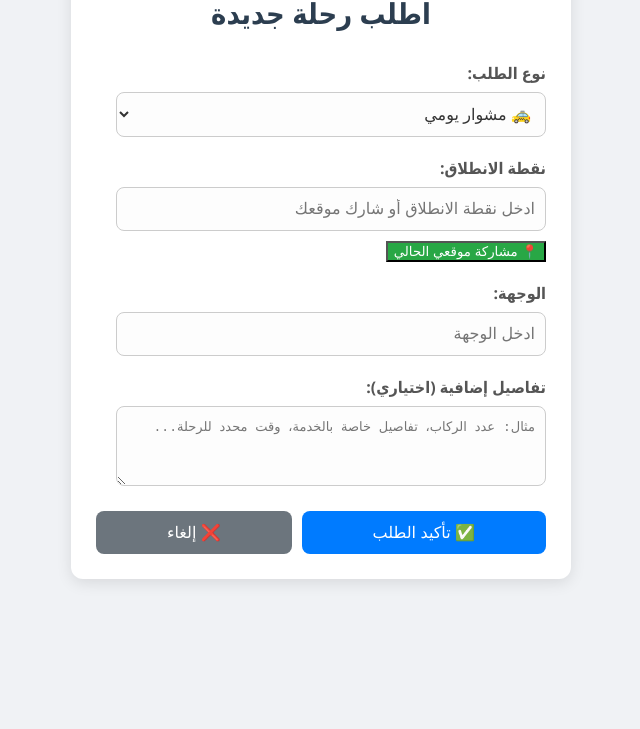
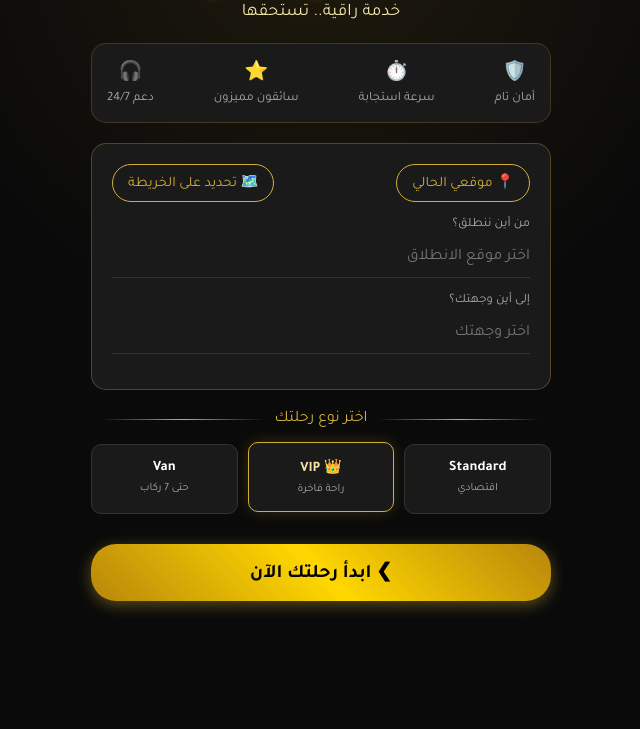
Before and after one commit to saddamsaleh4538/taxi-app, a plain HTML site: page index.html in a window 1280 px wide. Shown: the part 71-800 px from the top of the page, without its empty margins (319-959 px from the left). Drawn offline with Linux system fonts and the light colour scheme; a script that the page names is missing.

Commit message:
Update index.html

```diff
--- a/index.html
+++ b/index.html
@@ -3,161 +3,265 @@
 <head>
     <meta charset="UTF-8">
     <meta name="viewport" content="width=device-width, initial-scale=1.0">
-    <title>اطلب رحلة - تاكسي الإمبراطور</title>
+    <title>تاكسي الإمبراطور - VIP</title>
     <script src="https://telegram.org/js/telegram-web-app.js"></script>
+    <!-- استدعاء خط عربي فخم -->
+    <link href="https://fonts.googleapis.com/css2?family=Tajawal:wght@400;700;800&display=swap" rel="stylesheet">
     <style>
+        :root {
+            --gold: #d4af37;
+            --gold-light: #f3e5ab;
+            --dark-bg: #0a0a0a;
+            --card-bg: #1a1a1a;
+            --text-light: #ffffff;
+            --text-gray: #aaaaaa;
+        }
+
         body {
-            font-family: 'Segoe UI', Tahoma, Geneva, Verdana, sans-serif;
-            background-color: var(--tg-theme-bg-color, #f0f2f5);
-            color: var(--tg-theme-text-color, #333);
+            font-family: 'Tajawal', sans-serif;
+            background-color: var(--dark-bg );
+            color: var(--text-light);
             margin: 0;
-            padding: 20px;
+            padding: 0;
             display: flex;
             flex-direction: column;
             align-items: center;
             min-height: 100vh;
+            background-image: radial-gradient(circle at top, #1f1a0d 0%, var(--dark-bg) 40%);
+        }
+
+        .container {
+            width: 100%;
+            max-width: 500px;
+            padding: 20px;
             box-sizing: border-box;
         }
-        .container {
-            background-color: var(--tg-theme-secondary-bg-color, #fff);
-            padding: 25px;
-            border-radius: 12px;
-            box-shadow: 0 4px 15px rgba(0, 0, 0, 0.1);
-            width: 100%;
-            max-width: 500px;
-            box-sizing: border-box;
-        }
-        h1 {
-            color: var(--tg-theme-text-color, #2c3e50);
+
+        /* Header Section */
+        .header {
             text-align: center;
-            margin-bottom: 30px;
-            font-size: 1.8em;
-        }
-        .form-group {
             margin-bottom: 20px;
         }
-        label {
+        .header h1 {
+            color: var(--gold);
+            font-size: 2.5em;
+            margin: 0;
+            text-shadow: 0 2px 10px rgba(212, 175, 55, 0.3);
+        }
+        .header p {
+            color: var(--gold-light);
+            margin: 5px 0;
+            font-size: 1.1em;
+        }
+
+        /* Features Row */
+        .features {
+            display: flex;
+            justify-content: space-between;
+            background-color: var(--card-bg);
+            padding: 15px;
+            border-radius: 15px;
+            border: 1px solid rgba(212, 175, 55, 0.2);
+            margin-bottom: 20px;
+        }
+        .feature-item {
+            text-align: center;
+            font-size: 0.8em;
+            color: var(--text-gray);
+        }
+        .feature-item span {
             display: block;
-            margin-bottom: 8px;
+            font-size: 1.5em;
+            margin-bottom: 5px;
+        }
+
+        /* Location Box */
+        .location-box {
+            background-color: var(--card-bg);
+            padding: 20px;
+            border-radius: 15px;
+            border: 1px solid rgba(212, 175, 55, 0.3);
+            margin-bottom: 20px;
+            position: relative;
+        }
+        .location-buttons {
+            display: flex;
+            justify-content: space-between;
+            margin-bottom: 15px;
+        }
+        .loc-btn {
+            background: transparent;
+            border: 1px solid var(--gold);
+            color: var(--gold);
+            padding: 8px 15px;
+            border-radius: 20px;
+            font-family: 'Tajawal', sans-serif;
+            cursor: pointer;
+            font-size: 0.9em;
+            transition: all 0.3s;
+        }
+        .loc-btn:hover, .loc-btn.active {
+            background: var(--gold);
+            color: var(--dark-bg);
+        }
+
+        .input-group {
+            margin-bottom: 15px;
+            position: relative;
+        }
+        .input-group input {
+            width: 100%;
+            background: transparent;
+            border: none;
+            border-bottom: 1px solid #333;
+            color: white;
+            padding: 10px 0;
+            font-family: 'Tajawal', sans-serif;
+            font-size: 1em;
+            outline: none;
+        }
+        .input-group input:focus {
+            border-bottom-color: var(--gold);
+        }
+        .input-group label {
+            color: var(--text-gray);
+            font-size: 0.8em;
+            display: block;
+            margin-bottom: 5px;
+        }
+
+        /* Car Selection */
+        .section-title {
+            text-align: center;
+            color: var(--gold);
+            margin: 20px 0 15px;
+            display: flex;
+            align-items: center;
+            justify-content: center;
+        }
+        .section-title::before, .section-title::after {
+            content: "";
+            height: 1px;
+            background: linear-gradient(to right, transparent, var(--gold), transparent);
+            flex: 1;
+            margin: 0 10px;
+        }
+
+        .car-selection {
+            display: flex;
+            justify-content: space-between;
+            gap: 10px;
+            margin-bottom: 20px;
+        }
+        .car-card {
+            flex: 1;
+            background-color: var(--card-bg);
+            border: 1px solid #333;
+            border-radius: 10px;
+            padding: 15px 5px;
+            text-align: center;
+            cursor: pointer;
+            transition: all 0.3s;
+        }
+        .car-card.active {
+            border-color: var(--gold);
+            box-shadow: 0 0 15px rgba(212, 175, 55, 0.2);
+            transform: translateY(-2px);
+        }
+        .car-card img {
+            width: 80%;
+            height: 40px;
+            object-fit: contain;
+            margin-bottom: 10px;
+            filter: drop-shadow(0 5px 5px rgba(0,0,0,0.5));
+        }
+        .car-card h3 {
+            margin: 0;
+            font-size: 0.9em;
+            color: var(--gold-light);
+        }
+        .car-card p {
+            margin: 5px 0 0;
+            font-size: 0.7em;
+            color: var(--text-gray);
+        }
+
+        /* Submit Button */
+        .submit-btn {
+            width: 100%;
+            background: linear-gradient(45deg, #b8860b, #ffd700, #b8860b);
+            color: #000;
+            border: none;
+            padding: 15px;
+            border-radius: 25px;
+            font-family: 'Tajawal', sans-serif;
+            font-size: 1.2em;
             font-weight: bold;
-            color: var(--tg-theme-hint-color, #555);
+            cursor: pointer;
+            margin-top: 10px;
+            box-shadow: 0 4px 15px rgba(212, 175, 55, 0.4);
         }
-        input[type="text"],
-        textarea,
-        select {
-            width: calc(100% - 20px);
-            padding: 12px 10px;
-            border: 1px solid var(--tg-theme-hint-color, #ccc);
-            border-radius: 8px;
-            font-size: 1em;
-            background-color: var(--tg-theme-field-bg-color, #fdfdfd);
-            color: var(--tg-theme-text-color, #333);
-            box-sizing: border-box;
+        .submit-btn:active {
+            transform: scale(0.98);
         }
-        input[type="text"]:focus,
-        textarea:focus,
-        select:focus {
-            border-color: var(--tg-theme-button-color, #007bff);
-            outline: none;
-            box-shadow: 0 0 0 2px rgba(0, 123, 255, 0.25);
-        }
-        textarea {
-            resize: vertical;
-            min-height: 80px;
-        }
-        .button-group {
-            display: flex;
-            flex-wrap: wrap;
-            gap: 10px;
-            margin-top: 15px;
-        }
-        .button-group button {
-            flex: 1 1 auto;
-            padding: 12px 15px;
-            border: none;
-            border-radius: 8px;
-            font-size: 1em;
-            cursor: pointer;
-            transition: background-color 0.2s ease;
-            background-color: var(--tg-theme-button-color, #007bff);
-            color: var(--tg-theme-button-text-color, #fff);
-        }
-        .button-group button:hover {
-            opacity: 0.9;
-        }
-        .button-group button.secondary {
-            background-color: var(--tg-theme-secondary-button-color, #6c757d);
-        }
-        .button-group button.secondary:hover {
-            opacity: 0.9;
-        }
-        .location-button {
-            background-color: #28a745;
-            color: white;
-            margin-top: 10px;
-        }
-        .location-button:hover {
-            background-color: #218838;
-        }
-        .hidden {
-            display: none;
-        }
-        .error-message {
-            color: #dc3545;
-            margin-top: 10px;
-            text-align: center;
-        }
-        .success-message {
-            color: #28a745;
-            margin-top: 10px;
-            text-align: center;
-        }
+
+        /* Hidden inputs */
+        .hidden { display: none; }
     </style>
 </head>
 <body>
     <div class="container">
-        <h1>اطلب رحلة جديدة</h1>
+        <div class="header">
+            <h1>التاكسي الذكي</h1>
+            <p>خدمة راقية.. تستحقها</p>
+        </div>
+
+        <div class="features">
+            <div class="feature-item"><span>🛡️</span>أمان تام</div>
+            <div class="feature-item"><span>⏱️</span>سرعة استجابة</div>
+            <div class="feature-item"><span>⭐</span>سائقون مميزون</div>
+            <div class="feature-item"><span>🎧</span>دعم 24/7</div>
+        </div>
+
         <form id="tripRequestForm">
-            <div class="form-group">
-                <label for="tripType">نوع الطلب:</label>
-                <select id="tripType" name="tripType">
-                    <option value="trip_urgent">🚕 مشوار يومي</option>
-                    <option value="trip_weekly">🔁 رحلة أسبوعية</option>
-                    <option value="trip_monthly">📅 التزام شهري</option>
-                    <option value="srv_food">🍽️ طلب طعام</option>
-                    <option value="srv_pharmacy">💊 صيدلية</option>
-                    <option value="srv_realestate">🏠 عقارات</option>
-                    <option value="srv_furniture">🪑 أثاث (تبرع/بيع)</option>
-                    <option value="srv_tutor">🎓 مدرس خصوصي</option>
-                    <option value="srv_jobs">💼 وظائف</option>
-                    <option value="srv_general">🧹 خدمات عامة</option>
-                </select>
+            <div class="location-box">
+                <div class="location-buttons">
+                    <button type="button" class="loc-btn" id="getLocationBtn">📍 موقعي الحالي</button>
+                    <button type="button" class="loc-btn">🗺️ تحديد على الخريطة</button>
+                </div>
+
+                <div class="input-group">
+                    <label>من أين ننطلق؟</label>
+                    <input type="text" id="fromLocation" placeholder="اختر موقع الانطلاق" required>
+                    <input type="hidden" id="fromLat">
+                    <input type="hidden" id="fromLon">
+                </div>
+
+                <div class="input-group">
+                    <label>إلى أين وجهتك؟</label>
+                    <input type="text" id="toLocation" placeholder="اختر وجهتك" required>
+                </div>
             </div>
 
-            <div class="form-group">
-                <label for="fromLocation">نقطة الانطلاق:</label>
-                <input type="text" id="fromLocation" name="fromLocation" placeholder="ادخل نقطة الانطلاق أو شارك موقعك" required>
-                <button type="button" id="getLocationBtn" class="location-button">📍 مشاركة موقعي الحالي</button>
-                <input type="hidden" id="fromLat" name="fromLat">
-                <input type="hidden" id="fromLon" name="fromLon">
+            <div class="section-title">اختر نوع رحلتك</div>
+
+            <div class="car-selection">
+                <div class="car-card" onclick="selectCar('trip_urgent', this)">
+                    <h3 style="color: white;">Standard</h3>
+                    <p>اقتصادي</p>
+                </div>
+                <div class="car-card active" onclick="selectCar('trip_vip', this)">
+                    <h3>👑 VIP</h3>
+                    <p>راحة فاخرة</p>
+                </div>
+                <div class="car-card" onclick="selectCar('trip_van', this)">
+                    <h3 style="color: white;">Van</h3>
+                    <p>حتى 7 ركاب</p>
+                </div>
             </div>
+            <input type="hidden" id="tripType" value="trip_vip">
 
-            <div class="form-group">
-                <label for="toLocation">الوجهة:</label>
-                <input type="text" id="toLocation" name="toLocation" placeholder="ادخل الوجهة" required>
-            </div>
-
-            <div class="form-group" id="detailsGroup">
-                <label for="details">تفاصيل إضافية (اختياري):</label>
-                <textarea id="details" name="details" placeholder="مثال: عدد الركاب، تفاصيل خاصة بالخدمة، وقت محدد للرحلة..."></textarea>
-            </div>
-
-            <div class="button-group">
-                <button type="submit">✅ تأكيد الطلب</button>
-                <button type="button" id="cancelBtn" class="secondary">❌ إلغاء</button>
-            </div>
-            <p id="errorMessage" class="error-message hidden"></p>
-            <p id="successMessage" class="success-message hidden"></p>
+            <button type="submit" class="submit-btn">❯ ابدأ رحلتك الآن</button>
         </form>
     </div>
 
@@ -166,135 +270,62 @@
         tg.ready();
         tg.expand();
 
-        // Apply Telegram theme colors
-        document.documentElement.style.setProperty('--tg-theme-bg-color', tg.themeParams.bg_color);
-        document.documentElement.style.setProperty('--tg-theme-secondary-bg-color', tg.themeParams.secondary_bg_color);
-        document.documentElement.style.setProperty('--tg-theme-text-color', tg.themeParams.text_color);
-        document.documentElement.style.setProperty('--tg-theme-hint-color', tg.themeParams.hint_color);
-        document.documentElement.style.setProperty('--tg-theme-link-color', tg.themeParams.link_color);
-        document.documentElement.style.setProperty('--tg-theme-button-color', tg.themeParams.button_color);
-        document.documentElement.style.setProperty('--tg-theme-button-text-color', tg.themeParams.button_text_color);
-        document.documentElement.style.setProperty('--tg-theme-secondary-button-color', tg.themeParams.secondary_button_color || '#6c757d');
-        document.documentElement.style.setProperty('--tg-theme-field-bg-color', tg.themeParams.field_bg_color || '#fdfdfd');
+        // Car selection logic
+        function selectCar(type, element) {
+            document.getElementById('tripType').value = type;
+            document.querySelectorAll('.car-card').forEach(card => card.classList.remove('active'));
+            element.classList.add('active');
+        }
 
-        const form = document.getElementById('tripRequestForm');
+        // Location logic
+        const getLocationBtn = document.getElementById('getLocationBtn');
         const fromLocationInput = document.getElementById('fromLocation');
-        const toLocationInput = document.getElementById('toLocation');
-        const detailsGroup = document.getElementById('detailsGroup');
-        const tripTypeSelect = document.getElementById('tripType');
-        const getLocationBtn = document.getElementById('getLocationBtn');
         const fromLatInput = document.getElementById('fromLat');
         const fromLonInput = document.getElementById('fromLon');
-        const errorMessage = document.getElementById('errorMessage');
-        const successMessage = document.getElementById('successMessage');
-
-        // Show/hide details based on trip type
-        tripTypeSelect.addEventListener('change', function() {
-            const selectedType = this.value;
-            if (selectedType.startsWith('srv_')) {
-                detailsGroup.style.display = 'block';
-                toLocationInput.removeAttribute('required'); // Services might not need a 'to' location
-            } else {
-                detailsGroup.style.display = 'block'; // Keep details for all trip types for now
-                toLocationInput.setAttribute('required', 'required');
-            }
-        });
 
         getLocationBtn.addEventListener('click', function() {
+            this.classList.add('active');
+            this.textContent = '⏳ جاري التحديد...';
+
             if (navigator.geolocation) {
                 navigator.geolocation.getCurrentPosition(function(position) {
                     fromLatInput.value = position.coords.latitude;
                     fromLonInput.value = position.coords.longitude;
                     fromLocationInput.value = `موقعي الحالي (${position.coords.latitude.toFixed(4)}, ${position.coords.longitude.toFixed(4)})`;
-                    fromLocationInput.readOnly = true; // Prevent manual editing after getting location
-                    tg.showPopup({
-                        title: 'تم تحديد الموقع',
-                        message: 'تم الحصول على موقعك الحالي بنجاح.',
-                        buttons: [{id: 'ok', type: 'ok'}]
-                    });
+                    getLocationBtn.textContent = '✅ تم التحديد';
                 }, function(error) {
-                    console.error("Error getting location: ", error);
-                    errorMessage.textContent = '❌ تعذر الحصول على الموقع. يرجى إدخاله يدوياً.';
-                    errorMessage.classList.remove('hidden');
-                    tg.showPopup({
-                        title: 'خطأ في الموقع',
-                        message: 'تعذر الحصول على موقعك الحالي. يرجى التأكد من تفعيل خدمات الموقع وإعادة المحاولة، أو إدخال الموقع يدوياً.',
-                        buttons: [{id: 'ok', type: 'ok'}]
-                    });
-                });
-            } else {
-                errorMessage.textContent = '❌ متصفحك لا يدعم تحديد الموقع الجغرافي.';
-                errorMessage.classList.remove('hidden');
-                tg.showPopup({
-                    title: 'خطأ في المتصفح',
-                    message: 'متصفحك لا يدعم تحديد الموقع الجغرافي. يرجى إدخال الموقع يدوياً.',
-                    buttons: [{id: 'ok', type: 'ok'}]
+                    getLocationBtn.textContent = '❌ فشل التحديد';
+                    getLocationBtn.classList.remove('active');
+                    tg.showPopup({title: 'خطأ', message: 'تعذر الحصول على موقعك. يرجى إدخاله يدوياً.'});
                 });
             }
         });
 
-        form.addEventListener('submit', function(e) {
+        // Submit logic
+        document.getElementById('tripRequestForm').addEventListener('submit', function(e) {
             e.preventDefault();
-            errorMessage.classList.add('hidden');
-            successMessage.classList.add('hidden');
 
-            const tripType = tripTypeSelect.value;
             const fromLocation = fromLocationInput.value.trim();
-            const toLocation = toLocationInput.value.trim();
-            const details = document.getElementById('details').value.trim();
-            const fromLat = fromLatInput.value;
-            const fromLon = fromLonInput.value;
+            const toLocation = document.getElementById('toLocation').value.trim();
 
-            if (!fromLocation || (!toLocation && !tripType.startsWith('srv_'))) {
-                errorMessage.textContent = 'الرجاء تعبئة جميع الحقول المطلوبة.';
-                errorMessage.classList.remove('hidden');
+            if (!fromLocation || !toLocation) {
+                tg.showPopup({title: 'تنبيه', message: 'الرجاء تحديد نقطة الانطلاق والوجهة.'});
                 return;
             }
 
             const data = {
                 action: 'request_trip',
-                trip_type: tripType,
+                trip_type: document.getElementById('tripType').value,
                 from_location_text: fromLocation,
-                from_latitude: fromLat || null,
-                from_longitude: fromLon || null,
+                from_latitude: fromLatInput.value || null,
+                from_longitude: fromLonInput.value || null,
                 to_location_text: toLocation,
-                details: details
+                details: "طلب من واجهة VIP"
             };
 
             tg.sendData(JSON.stringify(data));
-            tg.MainButton.hide();
-            successMessage.textContent = '✅ تم إرسال طلبك بنجاح! يرجى العودة للبوت.';
-            successMessage.classList.remove('hidden');
-            form.reset();
-            fromLocationInput.readOnly = false; // Reset readOnly state
-        });
-
-        document.getElementById('cancelBtn').addEventListener('click', function() {
             tg.close();
         });
-
-        // Handle MainButton visibility and text
-        tg.onEvent('mainButtonClicked', function() {
-            form.dispatchEvent(new Event('submit'));
-        });
-
-        function updateMainButton() {
-            if (fromLocationInput.value.trim() && (toLocationInput.value.trim() || tripTypeSelect.value.startsWith('srv_'))) {
-                tg.MainButton.setText('✅ تأكيد الطلب');
-                tg.MainButton.show();
-                tg.MainButton.enable();
-            } else {
-                tg.MainButton.hide();
-            }
-        }
-
-        fromLocationInput.addEventListener('input', updateMainButton);
-        toLocationInput.addEventListener('input', updateMainButton);
-        tripTypeSelect.addEventListener('change', updateMainButton);
-
-        // Initial check for MainButton
-        updateMainButton();
-
     </script>
 </body>
 </html>
```
